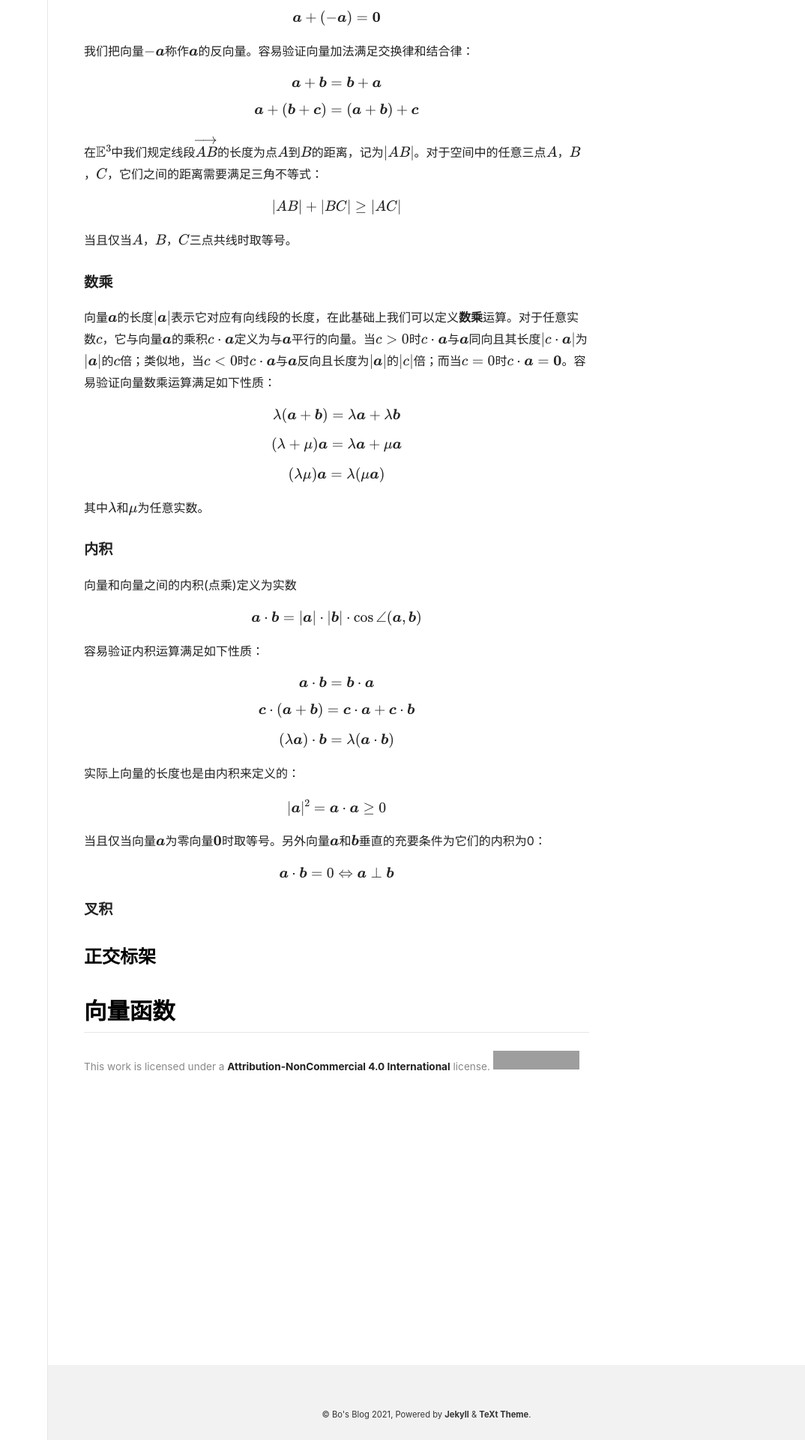
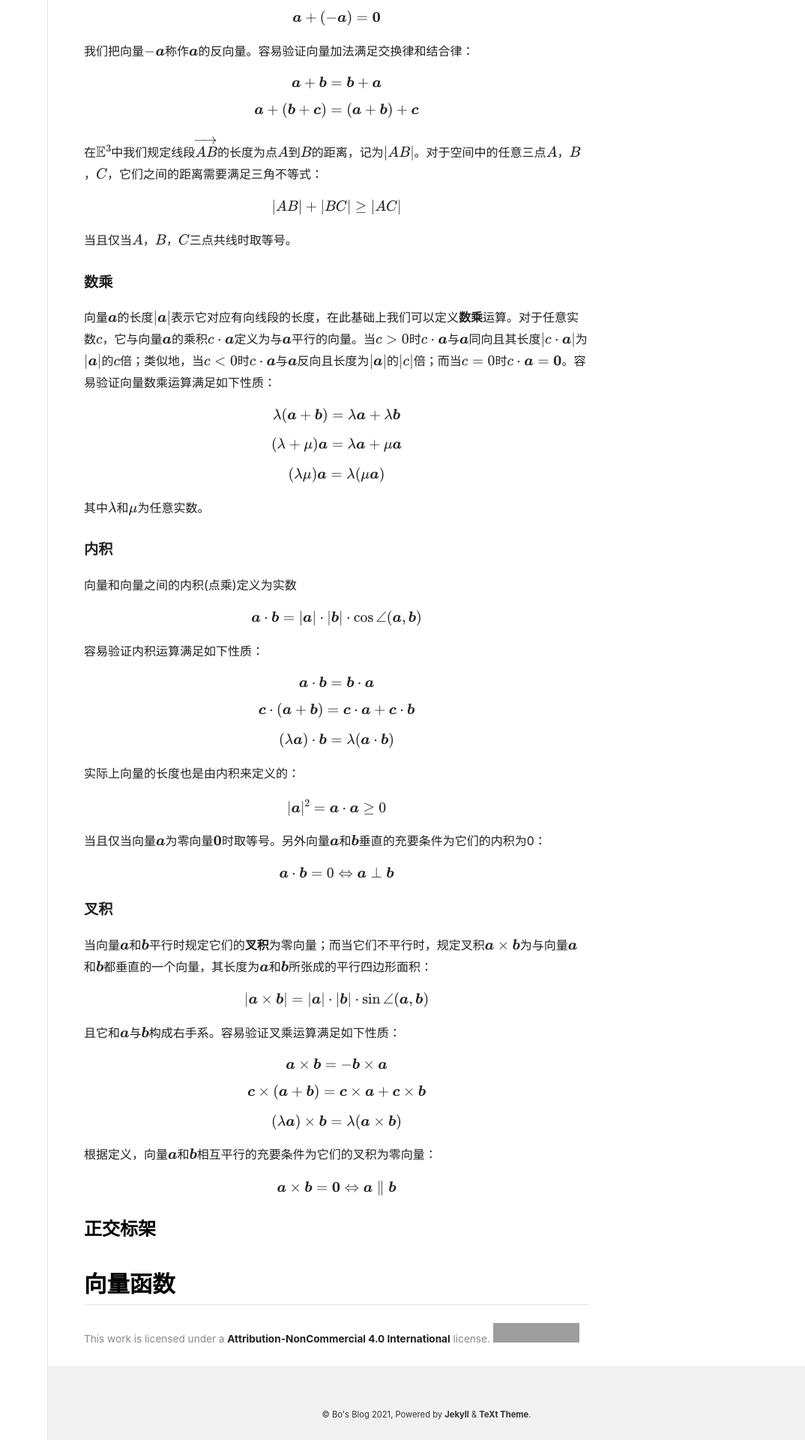
Before and after one commit to peng00bo00/peng00bo00_previous_blog, a Jekyll site: the page built from _posts/2023-07-30-DifferentialGeometry-NOTES-01.md, in a window 1280 px wide. Shown: the part 962-2882 px from the top of the page at 75% size, without its empty margins (206-1280 px from the left). Built offline with Jekyll 4.4.1, drawn with Linux system fonts in a browser that asks for light colours; nearby versions of some CDN libraries; grey boxes are pictures that could not be loaded.

Commit message:
Update 2023-07-30-DifferentialGeometry-NOTES-01.md

```diff
--- a/_posts/2023-07-30-DifferentialGeometry-NOTES-01.md
+++ b/_posts/2023-07-30-DifferentialGeometry-NOTES-01.md
@@ -110,6 +110,32 @@ $$
 
 #### 叉积
 
+当向量$$\boldsymbol{a}$$和$$\boldsymbol{b}$$平行时规定它们的**叉积**为零向量；而当它们不平行时，规定叉积$$\boldsymbol{a} \times \boldsymbol{b}$$为与向量$$\boldsymbol{a}$$和$$\boldsymbol{b}$$都垂直的一个向量，其长度为$$\boldsymbol{a}$$和$$\boldsymbol{b}$$所张成的平行四边形面积：
+
+$$
+\vert \boldsymbol{a} \times \boldsymbol{b} \vert = \vert \boldsymbol{a} \vert \cdot \vert \boldsymbol{b} \vert \cdot \sin{\angle(\boldsymbol{a}, \boldsymbol{b})}
+$$
+
+且它和$$\boldsymbol{a}$$与$$\boldsymbol{b}$$构成右手系。容易验证叉乘运算满足如下性质：
+
+$$
+\boldsymbol{a} \times \boldsymbol{b} = -\boldsymbol{b} \times \boldsymbol{a}
+$$
+
+$$
+\boldsymbol{c} \times (\boldsymbol{a} + \boldsymbol{b}) = \boldsymbol{c} \times \boldsymbol{a} + \boldsymbol{c} \times \boldsymbol{b}
+$$
+
+$$
+(\lambda \boldsymbol{a}) \times \boldsymbol{b} = \lambda (\boldsymbol{a} \times \boldsymbol{b})
+$$
+
+根据定义，向量$$\boldsymbol{a}$$和$$\boldsymbol{b}$$相互平行的充要条件为它们的叉积为零向量：
+
+$$
+\boldsymbol{a} \times \boldsymbol{b} = \boldsymbol{0} \Leftrightarrow \boldsymbol{a} \parallel \boldsymbol{b}
+$$
+
 ### 正交标架
 
 ## 向量函数
```
